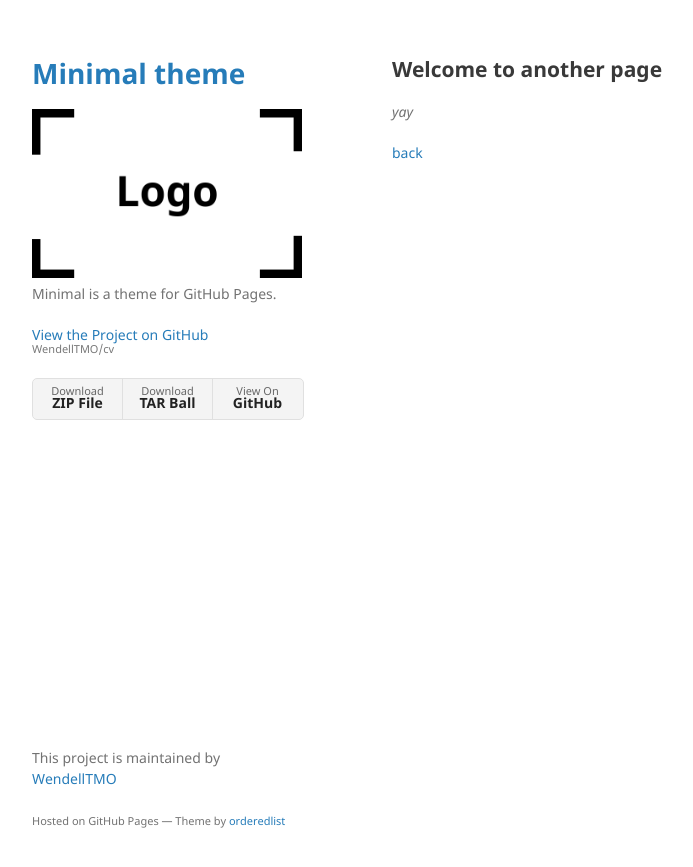
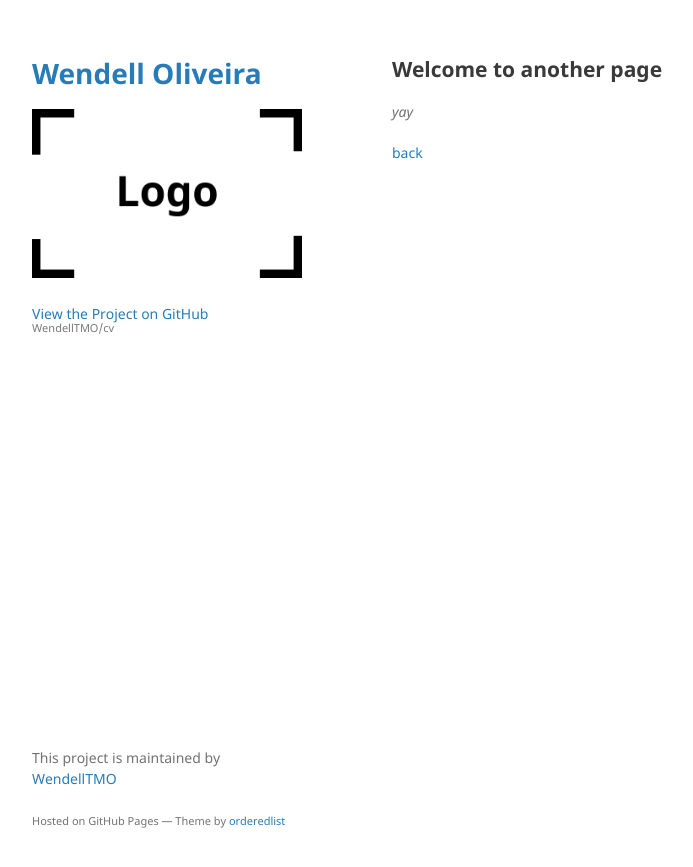
Before and after one commit to WendellTMO/cv, a Jekyll site: the page built from another-page.md, in a window 1280 px wide. Shown: the top 867 px of the page, without its empty margins (178-871 px from the left). Built offline with Jekyll 4.4.1, drawn with Linux system fonts in a browser that asks for light colours; the repository's description, which GitHub fills in, is left out; our own code applies the rules of GitHub Pages for plain Markdown files.

Commit message:
modified:   _config.yml

```diff
--- a/_config.yml
+++ b/_config.yml
@@ -1,6 +1,6 @@
-title: Minimal theme
+title: Wendell Oliveira
 logo: /assets/img/logo.png
-description: Minimal is a theme for GitHub Pages.
-show_downloads: true
+description:
+show_downloads:
 google_analytics:
 theme: jekyll-theme-minimal
```
